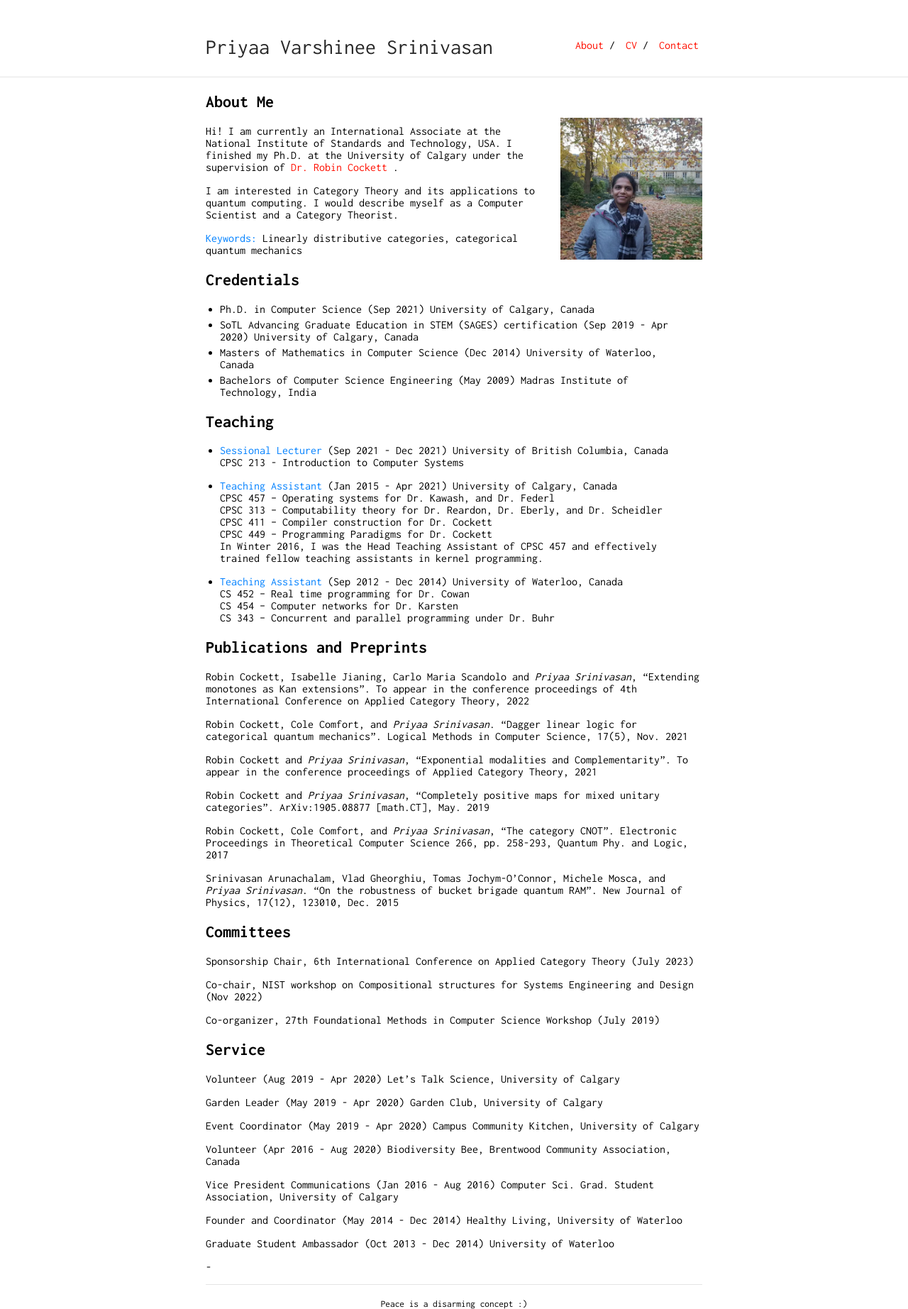
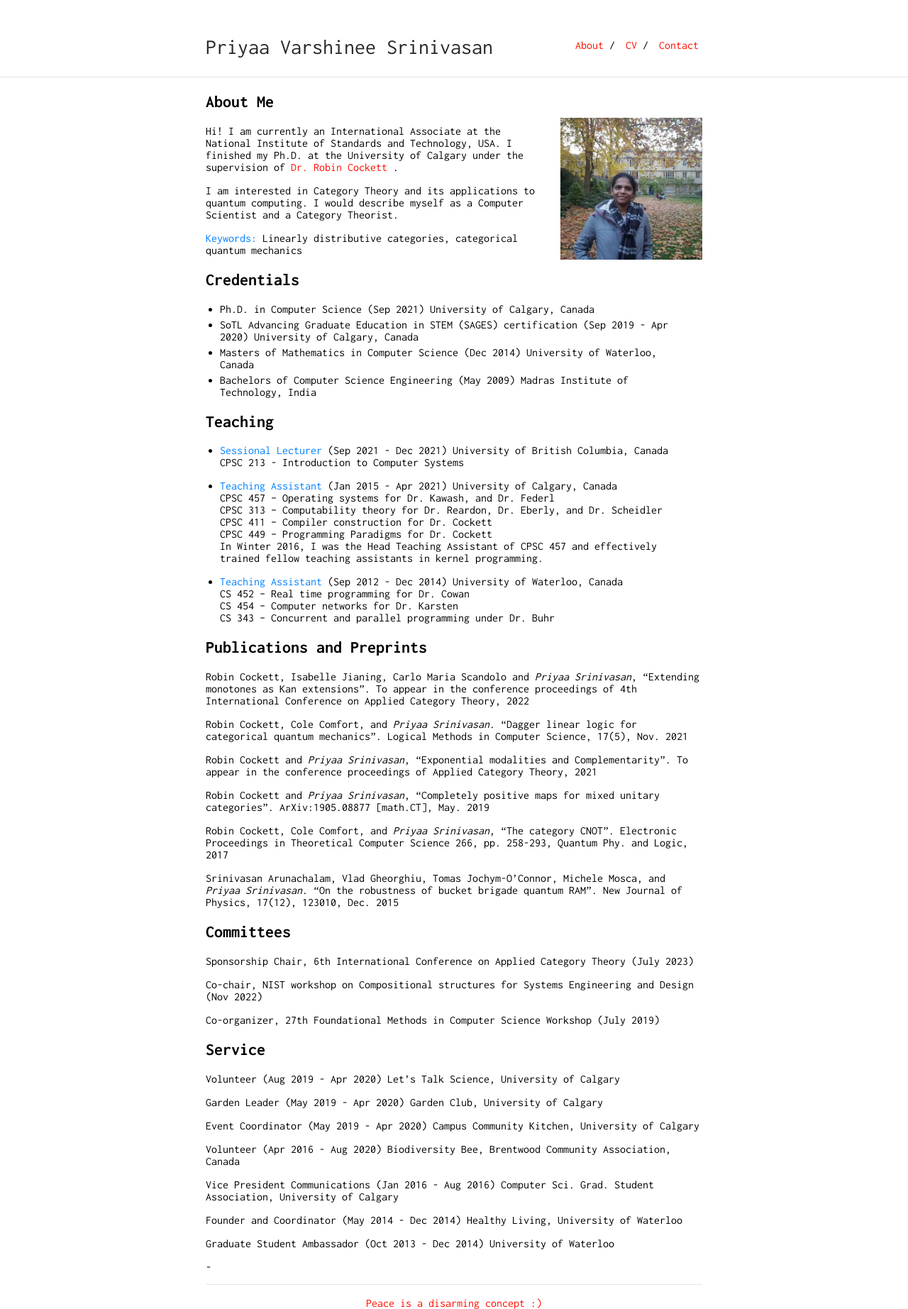
Before and after one commit to priyaasrini/priyaasrini.github.io, a Jekyll site: the page built from index.md, in a window 1280 px wide. Shown: the whole page at 71% size. Built offline with Jekyll 4.4.1, drawn with Linux system fonts in a browser that asks for light colours; our own code applies the rules of GitHub Pages for plain Markdown files.

Commit message:
footer text changeed

```diff
--- a/_layouts/default.html
+++ b/_layouts/default.html
@@ -85,7 +85,7 @@
                 {% if site.footer == true %}
                     <hr />
                     <p style="text-align: center; margin-bottom: 10px">
-                    <a href="{{ site.footer_url }}" style="color: black"><small>{{ site.footer_text }}</small></a>
+                    <a href="{{ site.footer_url }}"><i></i>{{ site.footer_text }}</i></a>
                     </p>
                 {% endif %}
             </div>
```
